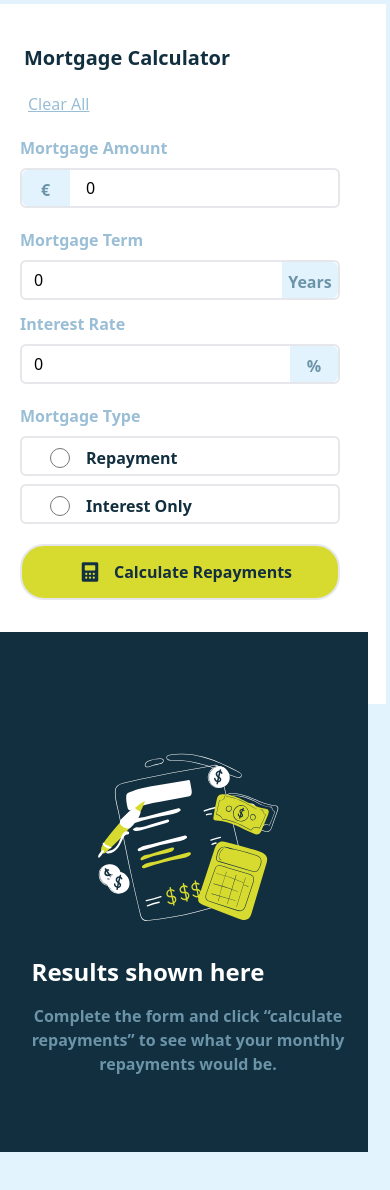
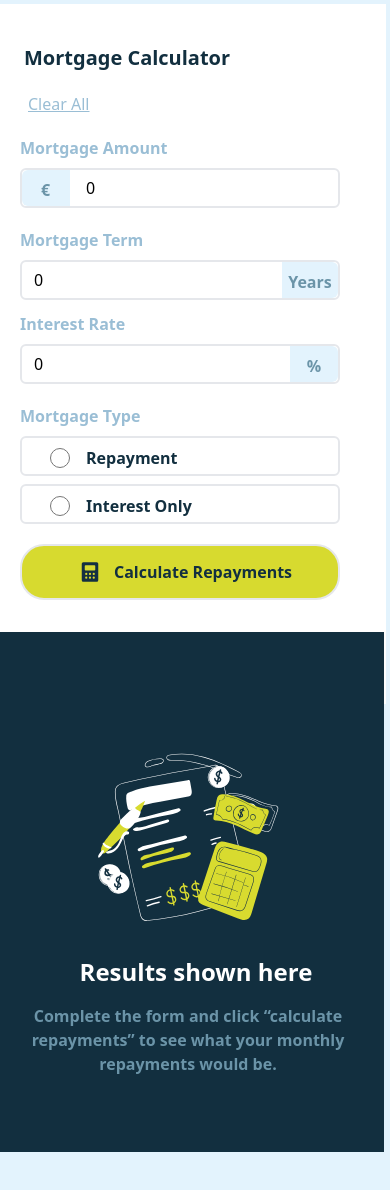
Before and after one commit to Joshua65676/mortgage-repayment-calculator-main, a React (Vite) app: page / in a window 390 px wide. Built offline with nearby package versions, Linux system fonts and the light colour scheme.

Commit message:
first commit

```diff
--- a/src/conpomnent/form.tsx
+++ b/src/conpomnent/form.tsx
@@ -150,7 +150,7 @@ const Form: React.FC = () => {
       <button onClick={calculateMonthlyPayment} className="md:ml-10 ml-10 border-2 md:w-72 w-80 h-14 rounded-3xl bg-Lime hover:bg-Limegb">
         <div onClick={toggleVisibility}>
           <div className="flex space-x-3 md:ml-12 ml-14">
-            <img src="/src/assets/icon-calculator.png" alt="" className="" />
+            <img src="icon-calculator.svg" alt="" className="" />
             <span className="font-bold text-Slate-900">Calculate Repayments</span>
           </div>
         </div>
@@ -159,7 +159,7 @@ const Form: React.FC = () => {
 
     </div>
        {/* the results */}
-      <div className="md:w-[500px] sm:w-[400px] md:ml-5 md:-mt-[108px] h-[520px] md:rounded-r-3xl md:rounded-bl-[70px] bg-Slate-900 -ml-3 mt-8 ">
+      <div className="md:w-[500px] sm:w-[400px] md:ml-5 md:-mt-[108px] h-[520px] md:rounded-r-3xl md:rounded-bl-[70px] bg-Slate-900 -ml-3 mt-8 sm:ml-1">
         {showFormSide ? null :
         <div className="p-1">
           <FormSide />
--- a/src/conpomnent/formside.tsx
+++ b/src/conpomnent/formside.tsx
@@ -1,12 +1,13 @@
+// import { Illustration } from "../assets/illustration-empty.png"
 
 const FormSide = () => {
   return (
     <div className="">
-      <div className="text-center mt-28 space-y-4 sm:-ml-10 md:ml-0">
+      <div className="text-center mt-28 space-y-4 sm:-ml-14 md:ml-0">
         <div className="ml-40">
-            <img src="/src/assets/illustration-empty.svg" alt="" className="" />
+            <img src="illustration-empty.svg" alt="" className="" />
         </div>
-        <div className="">
+        <div className="sm:ml-20">
             <h1 className="text-White text-2xl font-semibold">Results shown here</h1>
         </div>
         <div className="sm:ml-24 md:ml-0">
```
Also changed, not shown: public/icon-calculator.svg (renamed from src/assets/icon-calculator.svg), public/illustration-empty.svg (renamed from src/assets/illustration-empty.svg).
